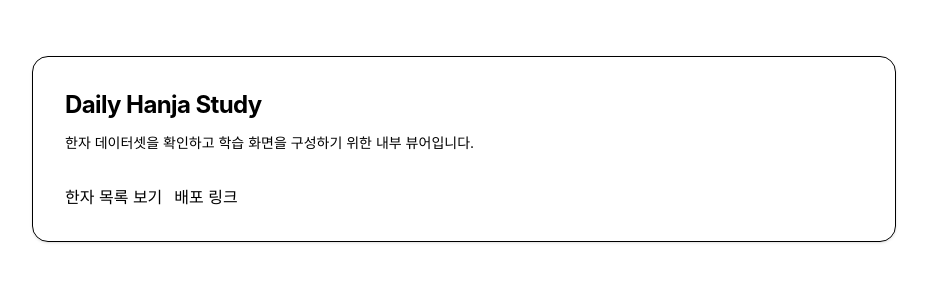
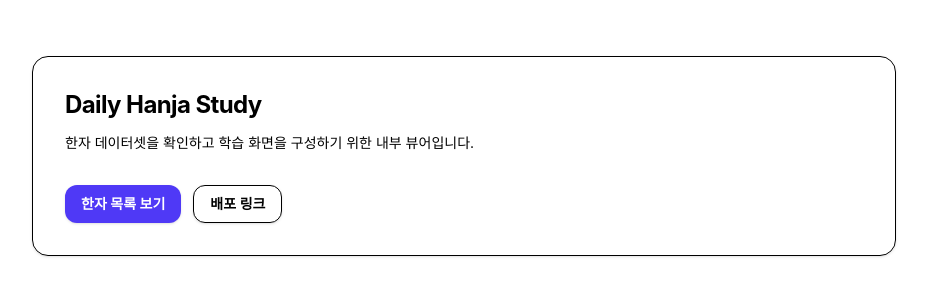
Before and after one commit to jjkkim88/daily_hanja_study88, a Next.js app in the folder next/: page / in a window 1280 px wide. Shown: the top 300 px of the page, without its empty margins (176-1103 px from the left). Built offline with nearby package versions, Linux system fonts and the light colour scheme.

Commit message:
Replace daisyUI button classes with Tailwind for reliable styling

```diff
--- a/next/src/app/hanja/page.tsx
+++ b/next/src/app/hanja/page.tsx
@@ -75,15 +75,20 @@ function ButtonLink({
   tone?: 'neutral' | 'primary' | 'secondary';
   children: React.ReactNode;
 }) {
+  const base =
+    'inline-flex items-center justify-center rounded-xl px-3 py-2 text-sm font-medium transition shadow-sm border';
+
   const toneCls =
     tone === 'primary'
-      ? 'btn-primary'
+      ? 'border-indigo-200 bg-indigo-600 text-white hover:bg-indigo-700'
       : tone === 'secondary'
-        ? 'btn-secondary'
-        : 'btn-ghost';
+        ? 'border-fuchsia-200 bg-fuchsia-600 text-white hover:bg-fuchsia-700'
+        : 'border-base-300 bg-base-100 hover:bg-base-200';
+
+  const disabledCls = disabled ? 'pointer-events-none opacity-40 shadow-none' : '';
 
   return (
-    <Link href={href} className={`btn btn-sm ${toneCls} ${disabled ? 'btn-disabled' : ''}`}>
+    <Link href={href} className={`${base} ${toneCls} ${disabledCls}`}>
       {children}
     </Link>
   );
@@ -137,7 +142,7 @@ export default function HanjaPage({
               page {page}/{totalPages}
             </Chip>
             <Chip tone="secondary">pageSize {pageSize}</Chip>
-            <Link href="/" className="link link-hover link-primary text-sm">
+            <Link href="/" className="text-sm font-medium text-indigo-700 hover:text-indigo-900">
               홈
             </Link>
           </div>
--- a/next/src/app/page.tsx
+++ b/next/src/app/page.tsx
@@ -11,14 +11,17 @@ export default function Home() {
           </p>
 
           <div className="mt-8 flex flex-wrap gap-3">
-            <Link href="/hanja" className="btn btn-primary">
+            <Link
+              href="/hanja"
+              className="inline-flex items-center justify-center rounded-xl bg-indigo-600 px-4 py-2 text-sm font-semibold text-white shadow-sm hover:bg-indigo-700"
+            >
               한자 목록 보기
             </Link>
             <a
               href="https://daily-hanja-study88.vercel.app/hanja"
               target="_blank"
               rel="noreferrer"
-              className="btn btn-ghost"
+              className="inline-flex items-center justify-center rounded-xl border border-base-300 bg-base-100 px-4 py-2 text-sm font-semibold shadow-sm hover:bg-base-200"
             >
               배포 링크
             </a>
```
